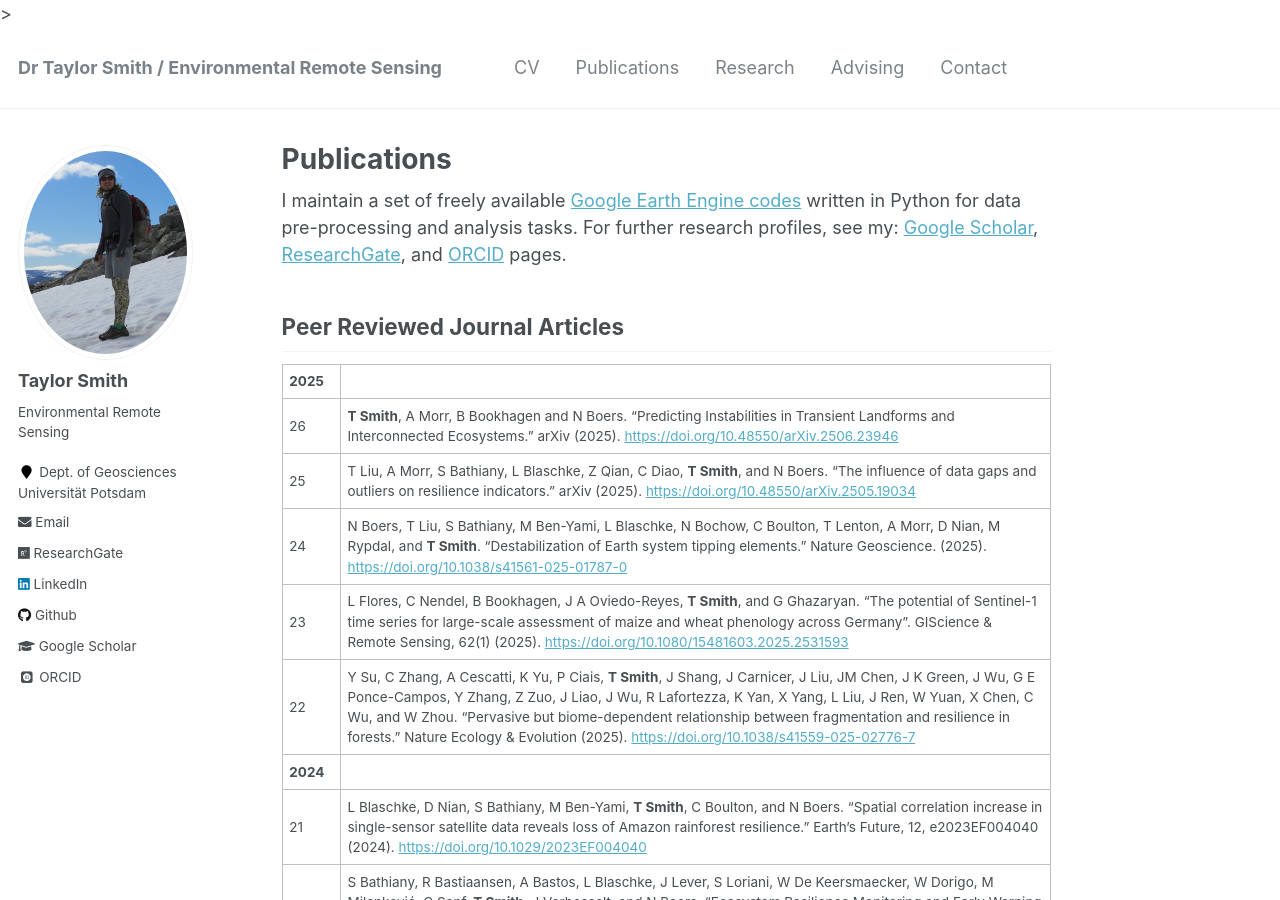
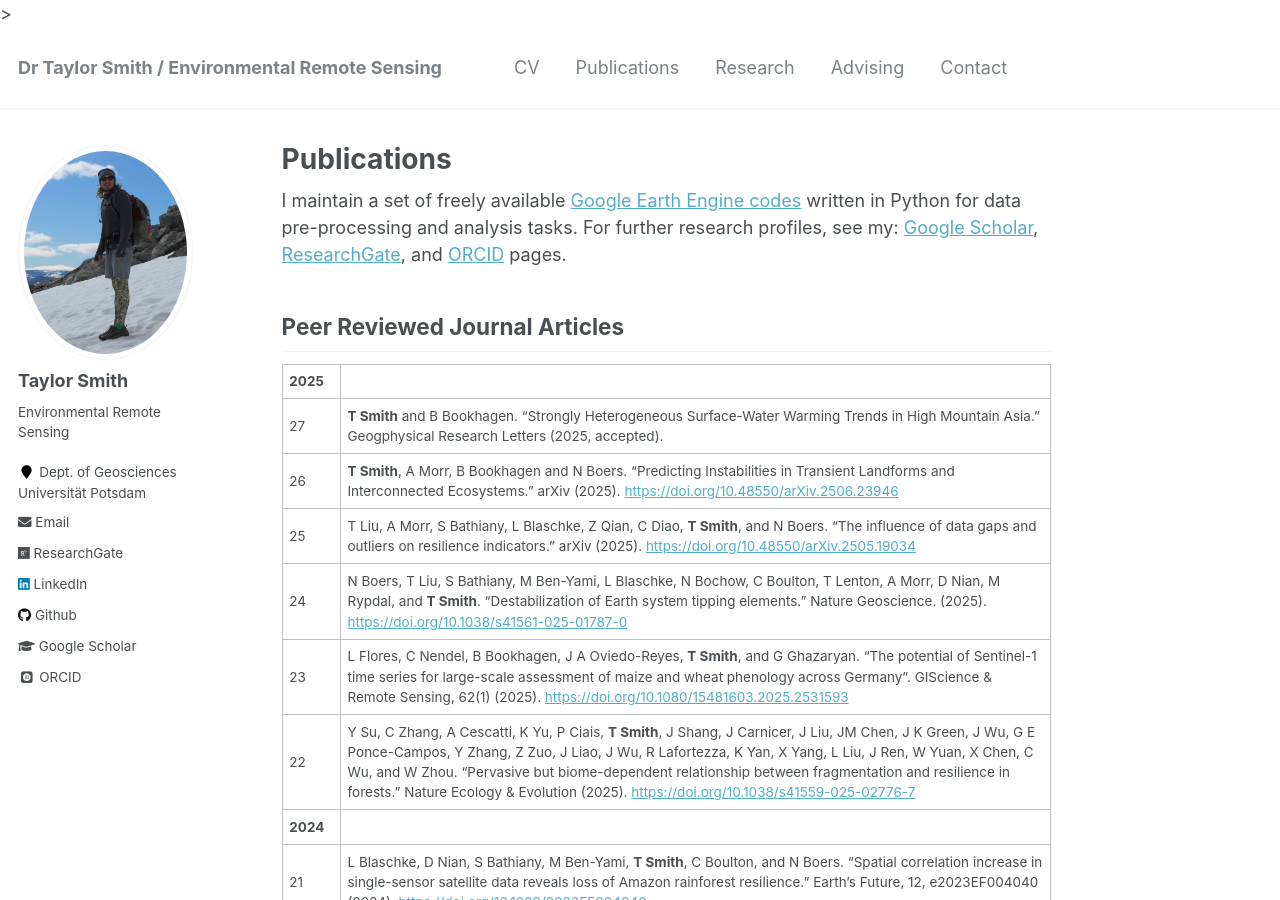
Before and after one commit to tasmi/tasmi.github.io, a Jekyll site: the page built from _pages/publications.md, in a window 1280 px wide and 900 px high. Built offline with Jekyll 4.4.1, drawn with Linux system fonts in a browser that asks for light colours; some web fonts are replaced.

Commit message:
Update publications.md

```diff
--- a/_pages/publications.md
+++ b/_pages/publications.md
@@ -10,6 +10,7 @@ I maintain a set of freely available [Google Earth Engine codes](https://github.
 ## Peer Reviewed Journal Articles
 
 | **2025**
+27 | **T Smith** and B Bookhagen. "Strongly Heterogeneous Surface-Water Warming Trends in High Mountain Asia." Geogphysical Research Letters (2025, accepted).
 26 | **T Smith**, A Morr, B Bookhagen and N Boers. "Predicting Instabilities in Transient Landforms and Interconnected Ecosystems." arXiv (2025). [https://doi.org/10.48550/arXiv.2506.23946](https://doi.org/10.48550/arXiv.2506.23946)
 25 | T Liu, A Morr, S Bathiany, L Blaschke, Z Qian, C Diao, **T Smith**, and N Boers. "The influence of data gaps and outliers on resilience indicators." arXiv (2025). [https://doi.org/10.48550/arXiv.2505.19034](https://doi.org/10.48550/arXiv.2505.19034)
 24 | N Boers, T Liu, S Bathiany, M Ben-Yami, L Blaschke, N Bochow, C Boulton, T Lenton, A Morr, D Nian, M Rypdal, and **T Smith**. "Destabilization of Earth system tipping elements." Nature Geoscience. (2025). [https://doi.org/10.1038/s41561-025-01787-0](https://doi.org/10.1038/s41561-025-01787-0)
```
